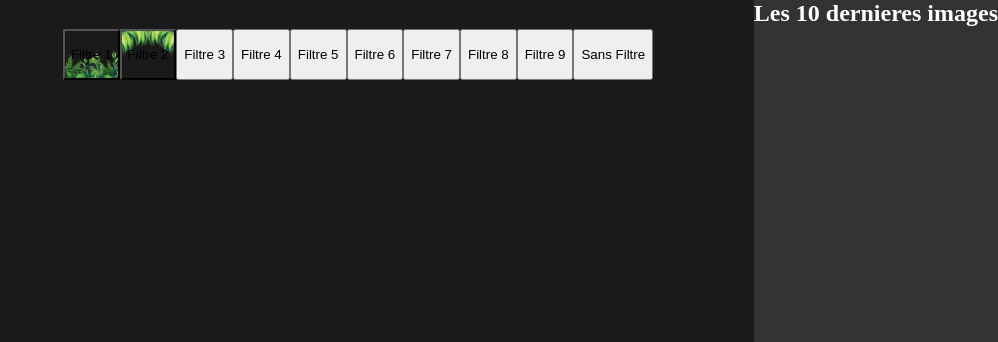
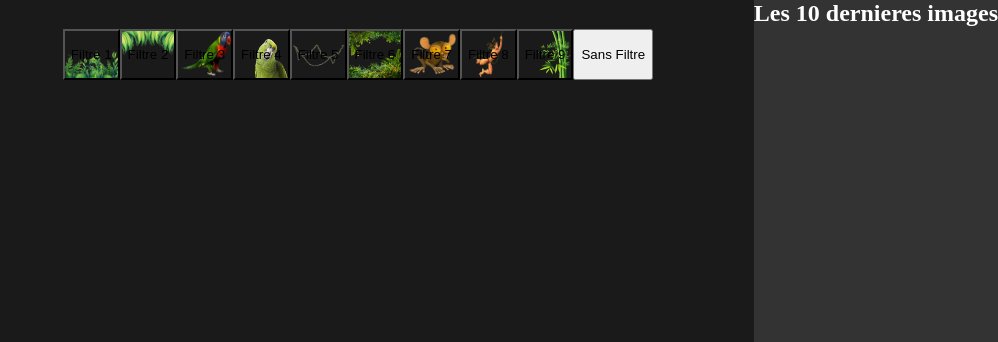
Before and after one commit to Maxime2i/Camagru, a PHP site: page /client/index.php?page=montage in a window 1280 px wide. Shown: the part 108-450 px from the top of the page, without its empty margins (282-1280 px from the left). Run offline with PHP 8.4, Linux system fonts and the light colour scheme; the visitor is signed in with stand-in values (Sample User, id 1); data that the repository does not hold is empty.

Commit message:
add filters but bug 🚧

```diff
--- a/camagru/src/styles/montage.css
+++ b/camagru/src/styles/montage.css
@@ -105,3 +105,38 @@ main{
     background: url(../assets/filtre2.png) no-repeat center center;
     background-size: 100% 100%;
 }
+
+.filterButton3{
+    background: url(../assets/filtre3.png) no-repeat center center;
+    background-size: 100% 100%;
+}
+
+.filterButton4{
+    background: url(../assets/filtre4.png) no-repeat center center;
+    background-size: 100% 100%;
+}
+
+.filterButton5{
+    background: url(../assets/filtre5.png) no-repeat center center;
+    background-size: 100% 100%;
+}
+
+.filterButton6{
+    background: url(../assets/filtre6.png) no-repeat center center;
+    background-size: 100% 100%;
+}
+
+.filterButton7{
+    background: url(../assets/filtre7.png) no-repeat center center;
+    background-size: 100% 100%;
+}
+
+.filterButton8{
+    background: url(../assets/filtre8.png) no-repeat center center;
+    background-size: 100% 100%;
+}
+
+.filterButton9{
+    background: url(../assets/filtre9.png) no-repeat center center;
+    background-size: 100% 100%;
+}
```
Also changed, not shown: camagru/src/views/montage.php (+73 -3 lines), camagru/src/assets/filtre3.png (added), camagru/src/assets/filtre4.png (added), camagru/src/assets/filtre5.png (added), camagru/src/assets/filtre6.png (added), camagru/src/assets/filtre7.png (added), camagru/src/assets/filtre8.png (added), camagru/src/assets/filtre9.png (added).
